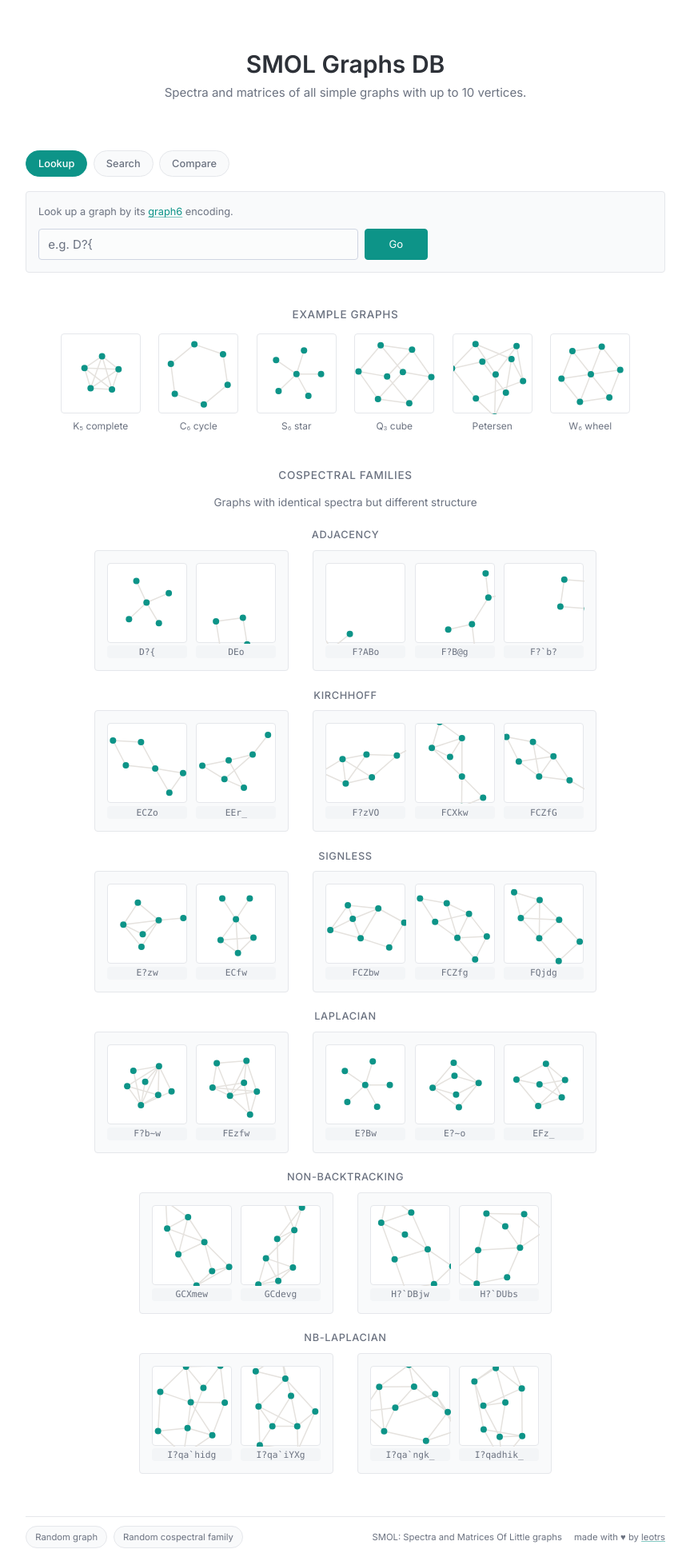
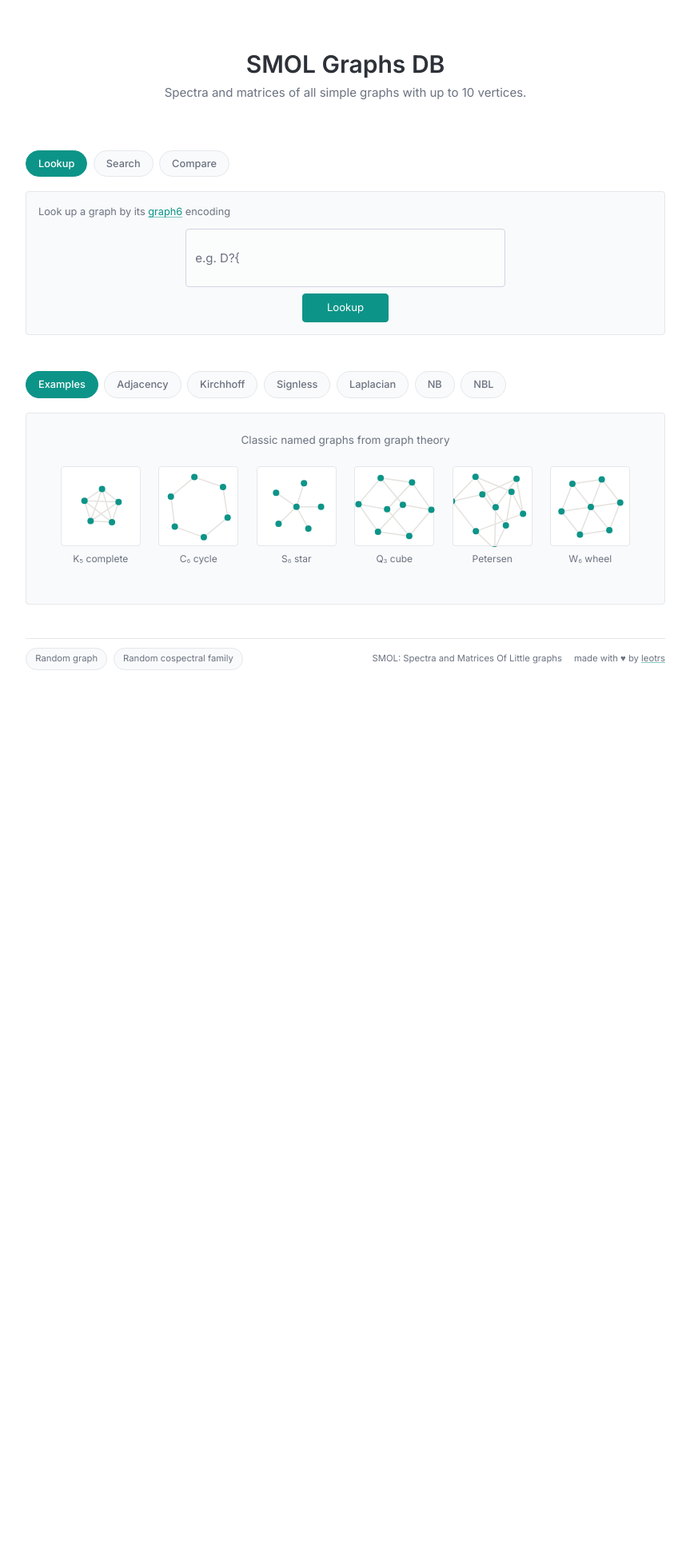
Before and after one commit to leotrs/smol, a FastAPI app: page / in a window 1280 px wide. Shown: the part 49-1996 px from the top of the page at 80% size, without its empty margins (208-1071 px from the left). After the commit the page ends 887 px from the top, so only its background shows below. Run offline with FastAPI, Linux system fonts and the light colour scheme; some libraries are stand-ins or nearby versions.

Commit message:
Redesign homepage with tabbed sections for consistent heights
- Convert example graphs and cospectral families into 7 separate tabs
  (Examples, Adjacency, Kirchhoff, Signless, Laplacian, NB, NBL)
- All tabs fixed at 240px height for consistent vertical spacing
- Redesign lookup/search/compare tabs with fixed 180px height
- Improve form layouts with flexbox for better space distribution
- Reduce textarea rows and simplify hint text
- Add explanatory subtitle to Examples tab
- Change "Go" button to "Lookup" for consistency

This significantly reduces homepage vertical height by showing only one
section at a time instead of stacking all content.

🤖 Generated with [Claude Code](https://claude.com/claude-code)

Co-Authored-By: Claude Sonnet 4.5 <noreply@anthropic.com>

```diff
--- a/api/templates/base.html
+++ b/api/templates/base.html
@@ -448,6 +448,12 @@
             margin-bottom: 1.5rem;
         }
 
+        .search-box .tab-content {
+            height: 180px;
+            display: flex;
+            flex-direction: column;
+        }
+
         .tab-pills {
             display: flex;
             gap: 0.5rem;
@@ -487,13 +493,22 @@
         .tab-hint {
             font-size: 0.85rem;
             color: var(--pico-muted-color);
-            margin-bottom: 0.75rem;
+            margin: 0 0 0.75rem 0;
+        }
+
+        .tab-content form {
+            flex: 1;
+            display: flex;
+            flex-direction: column;
+            justify-content: space-between;
         }
 
         /* Lookup form */
         .lookup-form {
             display: flex;
+            flex-direction: row;
             gap: 0.5rem;
+            align-items: center;
         }
 
         .lookup-form input {
@@ -557,7 +572,13 @@
             width: 100%;
             font-family: monospace;
             font-size: 0.9rem;
-            margin-bottom: 0.5rem;
+            margin-bottom: 0.75rem;
+            resize: none;
+        }
+
+        .tab-content[x-show*="compare"] form,
+        .tab-content[x-show*="search"] form {
+            flex-direction: column;
         }
 
         /* Footer */
@@ -609,18 +630,17 @@
         }
 
         /* Examples section */
-        .examples {
+        .examples-section {
             margin-top: 3rem;
             text-align: center;
         }
 
-        .examples h3 {
-            color: var(--pico-muted-color);
-            font-size: 0.9rem;
-            font-weight: 500;
-            text-transform: uppercase;
-            letter-spacing: 0.05em;
-            margin-bottom: 1rem;
+        .examples-section .tab-content {
+            padding: 1.5rem;
+            height: 240px;
+            display: flex;
+            flex-direction: column;
+            justify-content: flex-start;
         }
 
         .examples-grid {
@@ -663,7 +683,7 @@
             text-align: center;
             color: var(--pico-muted-color);
             font-size: 0.9rem;
-            margin-bottom: 1.5rem;
+            margin: 0 0 1.5rem 0;
         }
 
         .cospectral-families {
--- a/api/templates/home.html
+++ b/api/templates/home.html
@@ -16,20 +16,18 @@
     </div>
 
     <div class="tab-content" x-show="tab === 'lookup'">
-        <p class="tab-hint">Look up a graph by its <a href="/glossary#graph6">graph6</a> encoding.</p>
+        <p class="tab-hint">Look up a graph by its <a href="/glossary#graph6">graph6</a> encoding</p>
         <form class="lookup-form" onsubmit="window.location.href='/graph/' + encodeURIComponent(this.graph6.value); return false;">
-            <input type="text" name="graph6" placeholder="e.g. D?{" required>
-            <button type="submit">Go</button>
+            <input type="text" name="graph6" placeholder="e.g. D?{" required autocomplete="off">
+            <button type="submit">Lookup</button>
         </form>
     </div>
 
     <div class="tab-content" x-show="tab === 'compare'">
-        <p class="tab-hint">Compare multiple graphs side by side. Enter 2-10 <a href="/glossary#graph6">graph6</a> strings, one per line.</p>
+        <p class="tab-hint">Compare multiple graphs side by side (2-10 <a href="/glossary#graph6">graph6</a> strings, one per line)</p>
         <form onsubmit="compareGraphs(this); return false;">
-            <textarea name="graphs" rows="4" placeholder="D?{&#10;DEo"></textarea>
-            <div class="button-row">
+            <textarea name="graphs" rows="3" placeholder="D?{&#10;DEo"></textarea>
             <button type="submit">Compare</button>
-            </div>
         </form>
     </div>
 
@@ -81,8 +79,19 @@
 
 <section id="results"></section>
 
-<section class="examples">
-    <h3>Example Graphs</h3>
+<div class="examples-section" x-data="{ tab: 'examples' }">
+    <div class="tab-pills">
+        <button type="button" :class="{ active: tab === 'examples' }" @click="tab = 'examples'">Examples</button>
+        <button type="button" :class="{ active: tab === 'adjacency' }" @click="tab = 'adjacency'">Adjacency</button>
+        <button type="button" :class="{ active: tab === 'kirchhoff' }" @click="tab = 'kirchhoff'">Kirchhoff</button>
+        <button type="button" :class="{ active: tab === 'signless' }" @click="tab = 'signless'">Signless</button>
+        <button type="button" :class="{ active: tab === 'laplacian' }" @click="tab = 'laplacian'">Laplacian</button>
+        <button type="button" :class="{ active: tab === 'nb' }" @click="tab = 'nb'">NB</button>
+        <button type="button" :class="{ active: tab === 'nbl' }" @click="tab = 'nbl'">NBL</button>
+    </div>
+
+    <div class="tab-content" x-show="tab === 'examples'">
+        <p class="examples-subtitle">Classic named graphs from graph theory</p>
         <div class="examples-grid">
             <a href="/graph/D~{" class="example-card">
                 <div id="ex-k5" class="example-viz"></div>
@@ -109,13 +118,10 @@
                 <div class="example-label">W₆ wheel</div>
             </a>
         </div>
-</section>
+    </div>
 
-<section class="examples">
-    <h3>Cospectral Families</h3>
-    <p class="examples-subtitle">Graphs with identical spectra but different structure</p>
-
-    <h4 class="matrix-type">Adjacency</h4>
+    <div class="tab-content" x-show="tab === 'adjacency'">
+        <p class="examples-subtitle">Graphs with identical adjacency spectra but different structure</p>
         <div class="cospectral-families">
         <a href="/compare?graphs=D%3F%7B,DEo" class="family-card">
             <div class="family-graphs">
@@ -146,8 +152,10 @@
             </div>
         </a>
         </div>
+    </div>
 
-    <h4 class="matrix-type">Kirchhoff</h4>
+    <div class="tab-content" x-show="tab === 'kirchhoff'">
+        <p class="examples-subtitle">Graphs with identical Kirchhoff spectra but different structure</p>
         <div class="cospectral-families">
         <a href="/compare?graphs=ECZo,EEr_" class="family-card">
             <div class="family-graphs">
@@ -178,8 +186,10 @@
             </div>
         </a>
         </div>
+    </div>
 
-    <h4 class="matrix-type">Signless</h4>
+    <div class="tab-content" x-show="tab === 'signless'">
+        <p class="examples-subtitle">Graphs with identical signless Laplacian spectra but different structure</p>
         <div class="cospectral-families">
         <a href="/compare?graphs=E%3Fzw,ECfw" class="family-card">
             <div class="family-graphs">
@@ -210,8 +220,10 @@
             </div>
         </a>
         </div>
+    </div>
 
-    <h4 class="matrix-type">Laplacian</h4>
+    <div class="tab-content" x-show="tab === 'laplacian'">
+        <p class="examples-subtitle">Graphs with identical normalized Laplacian spectra but different structure</p>
         <div class="cospectral-families">
         <a href="/compare?graphs=F%3Fb~w,FEzfw" class="family-card">
             <div class="family-graphs">
@@ -242,8 +254,10 @@
             </div>
         </a>
         </div>
+    </div>
 
-    <h4 class="matrix-type">Non-backtracking</h4>
+    <div class="tab-content" x-show="tab === 'nb'">
+        <p class="examples-subtitle">Graphs with identical non-backtracking spectra but different structure</p>
         <div class="cospectral-families">
         <a href="/compare?graphs=GCXmew,GCdevg" class="family-card">
             <div class="family-graphs">
@@ -270,8 +284,10 @@
             </div>
         </a>
         </div>
+    </div>
 
-    <h4 class="matrix-type">NB-Laplacian</h4>
+    <div class="tab-content" x-show="tab === 'nbl'">
+        <p class="examples-subtitle">Graphs with identical non-backtracking Laplacian spectra but different structure</p>
         <div class="cospectral-families">
         <a href="/compare?graphs=I%3Fqa%60hidg,I%3Fqa%60iYXg" class="family-card">
             <div class="family-graphs">
@@ -298,7 +314,8 @@
             </div>
         </a>
         </div>
-</section>
+    </div>
+</div>
 
 <script>
 function compareGraphs(form) {
```
Lines whose indentation alone changed are shown as unchanged.
